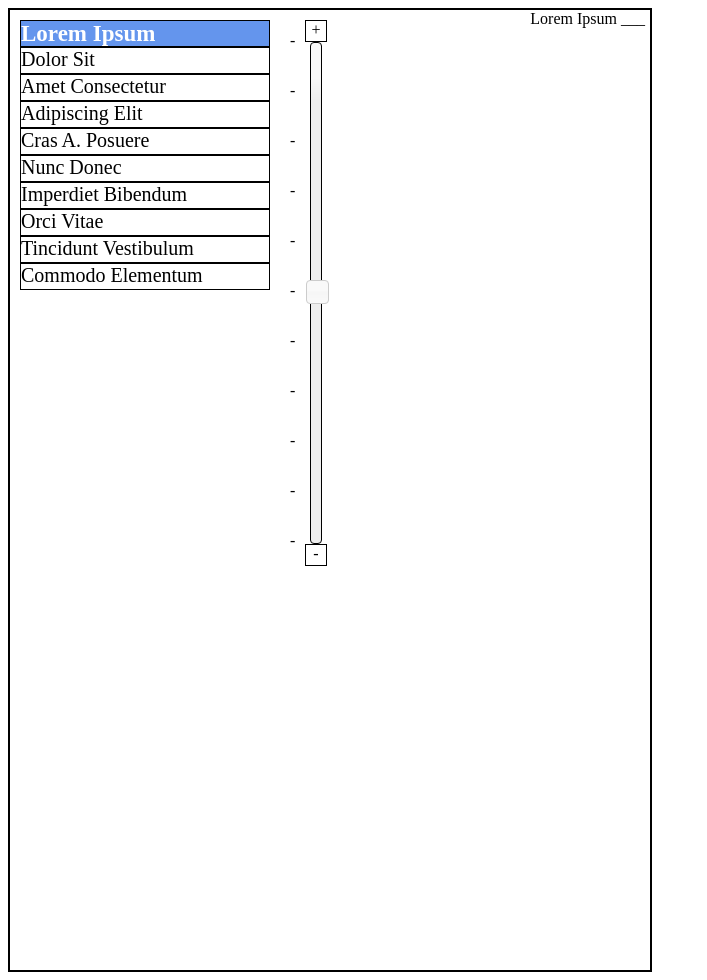
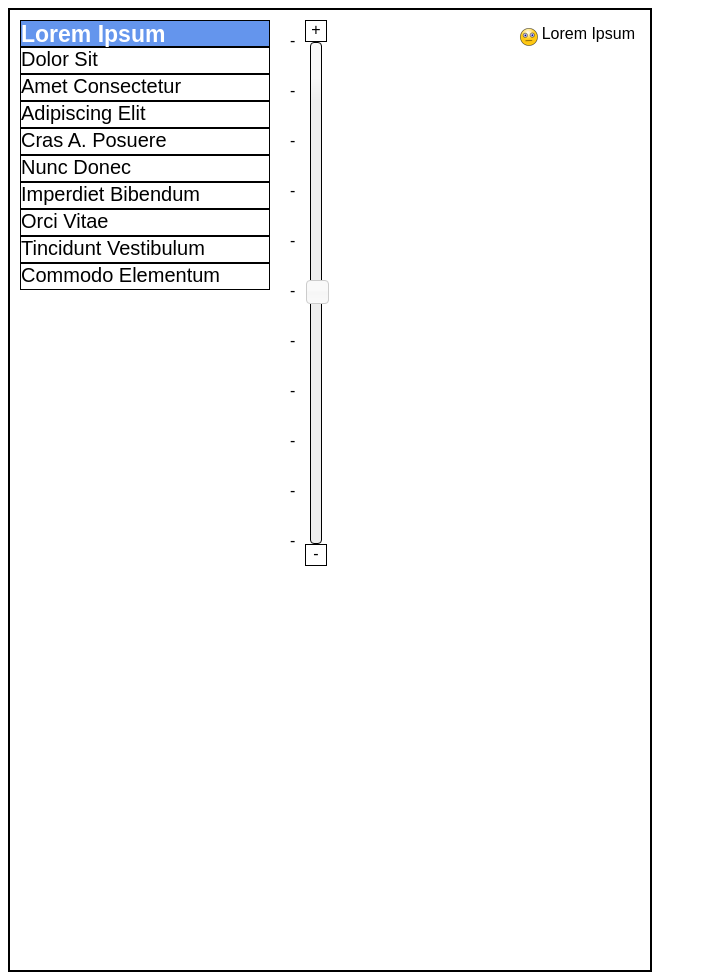
Before and after one commit to clintron/instant-runoff, a Python web app: template VoteByRating/votebyrating/templates/rating.html in a window 1280 px wide. Shown: the whole page, without its empty margins (0-707 px from the left). Run offline with Jinja, Linux system fonts and the light colour scheme; the template is opened without the code that fills it, so the values that code supplies are empty.

Commit message:
Enlarged the ratings. Made ratings alignment consistent. Added neutral face. Moved size/image stuff to CSS.

```diff
--- a/VoteByRating/votebyrating/static/scripts/page_rating.js
+++ b/VoteByRating/votebyrating/static/scripts/page_rating.js
@@ -63,7 +63,7 @@ $(function()
 			for (var index in candidates)
 			{
 				var name = candidates[index];
-				var html;
+				var html = "";
 				if ( $( "div.selected_candidate" ).html() == name )
 				{
 					html = "<span class='selected_candidate'>" + name + "</span> ";
@@ -84,7 +84,7 @@ $(function()
 	function change_selcted_rating( value )
 	{
 		var name = $( ".selected_candidate" ).html()
-		$( "#selected_rating" ).html( name + " " );
+		$( "#selected_rating" ).html( "<span>" + name + "</span><div class='clear'></div>" );
 		candidate_rating_table[name] = value;
 		remove_candidate_from_rating_table( name );
 		rating_candidate_table[value + 5].push( name );
@@ -94,18 +94,18 @@ $(function()
 		{
 			for ( var i = 0; i < value; ++i )
 			{
-				$( "#selected_rating" ).append( "<img src='../thumbs_up.png' width='7' height='13'/> " );
+				$( "#selected_rating .clear" ).before( "<div class='ratingGood'></div>" );
 			}
 		}
 		else if ( value == 0 )
 		{
-			$( "#selected_rating" ).append( "___ " );
+			$( "#selected_rating .clear" ).before( "<div class='ratingNeutral'></div>" );
 		}
 		else
 		{
 			for ( var i = 0; i < value * -1; ++i )
 			{
-				$( "#selected_rating" ).append( "<img src='../thumbs_down.png' width='7' height='13'/> " );
+				$( "#selected_rating .clear" ).before( "<div class='ratingBad'></div>" );
 			}
 		}
 	};
@@ -133,7 +133,7 @@ $(function()
 	{
 		$( ".candidate" ).removeClass( "selected_candidate" );
 		$( this ).addClass( "selected_candidate" );
-		var rating = candidate_ratings_table[$( this ).html()];
+		var rating = candidate_rating_table[$( this ).html()];
 		$( "#slider_box" ).slider( "value", rating );
 		change_selcted_rating( rating );
 	});
--- a/VoteByRating/votebyrating/static/style/page_rating.css
+++ b/VoteByRating/votebyrating/static/style/page_rating.css
@@ -1,8 +1,9 @@
 body
 {
-  width: 640px;
-  height: 960px;
-  border: 2px solid black;
+  width: 		640px;
+  height: 		960px;
+  border: 		2px solid black;
+  font-family:	Arial, Helvetica, sans-serif
 }
 
 div.selected_candidate
@@ -66,8 +67,39 @@ span.selected_candidate
 
 #selected_rating
 {
-	float: right;
-	padding-right: 5px;
+	float:			right;
+	padding:		15px;
+	width:			37%
+}
+
+#selected_rating .ratingGood,
+#selected_rating .ratingBad,
+#selected_rating .ratingNeutral
+{
+	height:		27px;
+	display:	block;
+	float:		right;
+}
+#selected_rating .ratingGood
+{
+	width:		14px;
+	background-image:	url(../thumbs_up.png);
+}
+#selected_rating .ratingBad
+{
+	width:		14px;
+	background-image:	url(../thumbs_down.png);
+}
+#selected_rating .ratingNeutral
+{
+	width:		27px;
+	background-image:	url(../neutral-emoticon.png);
+}
+
+#selected_rating span
+{
+	display:	block;
+	float:		right;
 }
 
 #tick_marks
@@ -139,3 +171,8 @@ span.selected_candidate
 {
 	background-color: #FF0000
 }
+
+.clear
+{
+	clear:		both;
+}
```
Also changed, not shown: VoteByRating/votebyrating/static/neutral-emoticon.png (added), VoteByRating/votebyrating/static/thumbs_down.png, VoteByRating/votebyrating/static/thumbs_up.png, 1 other file.
